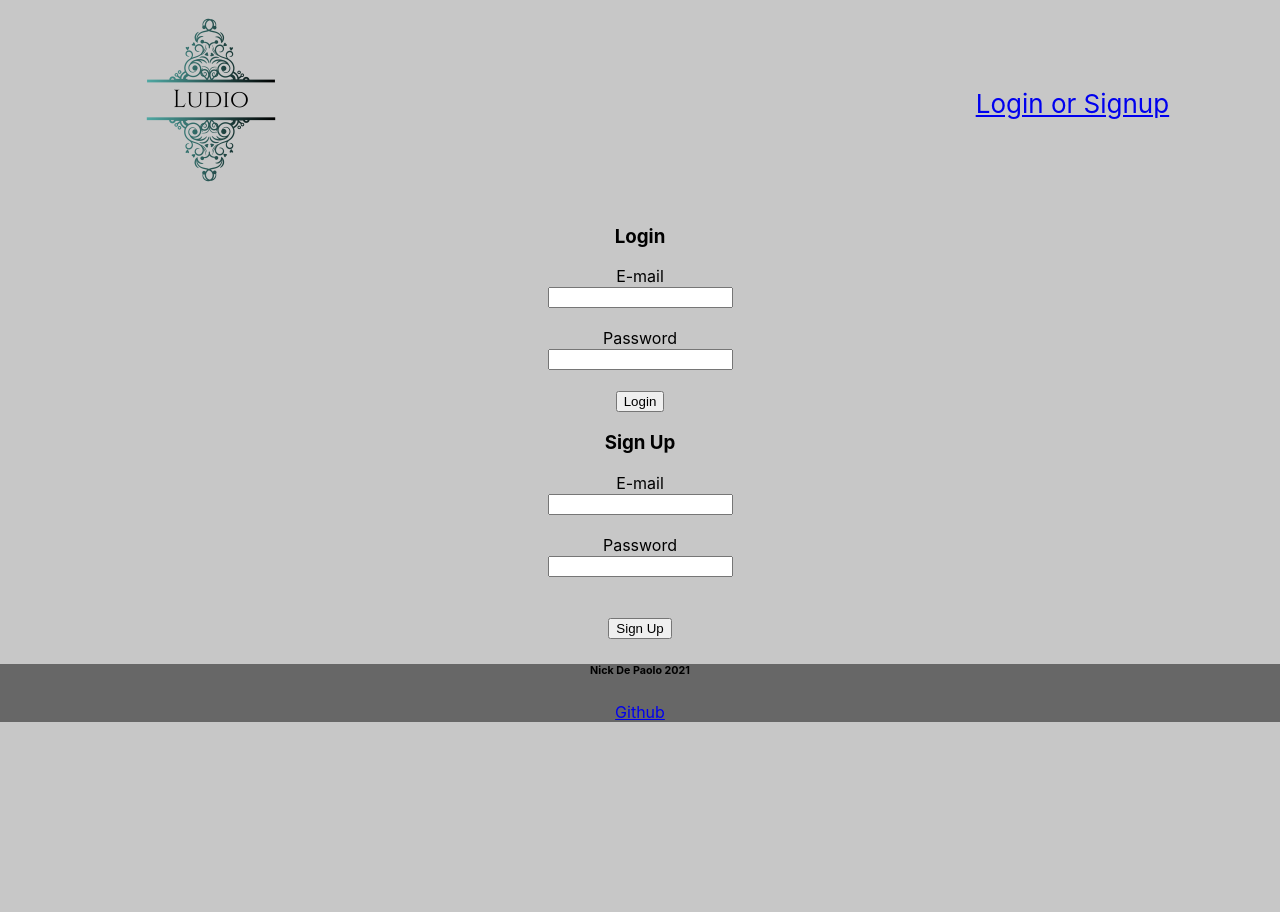
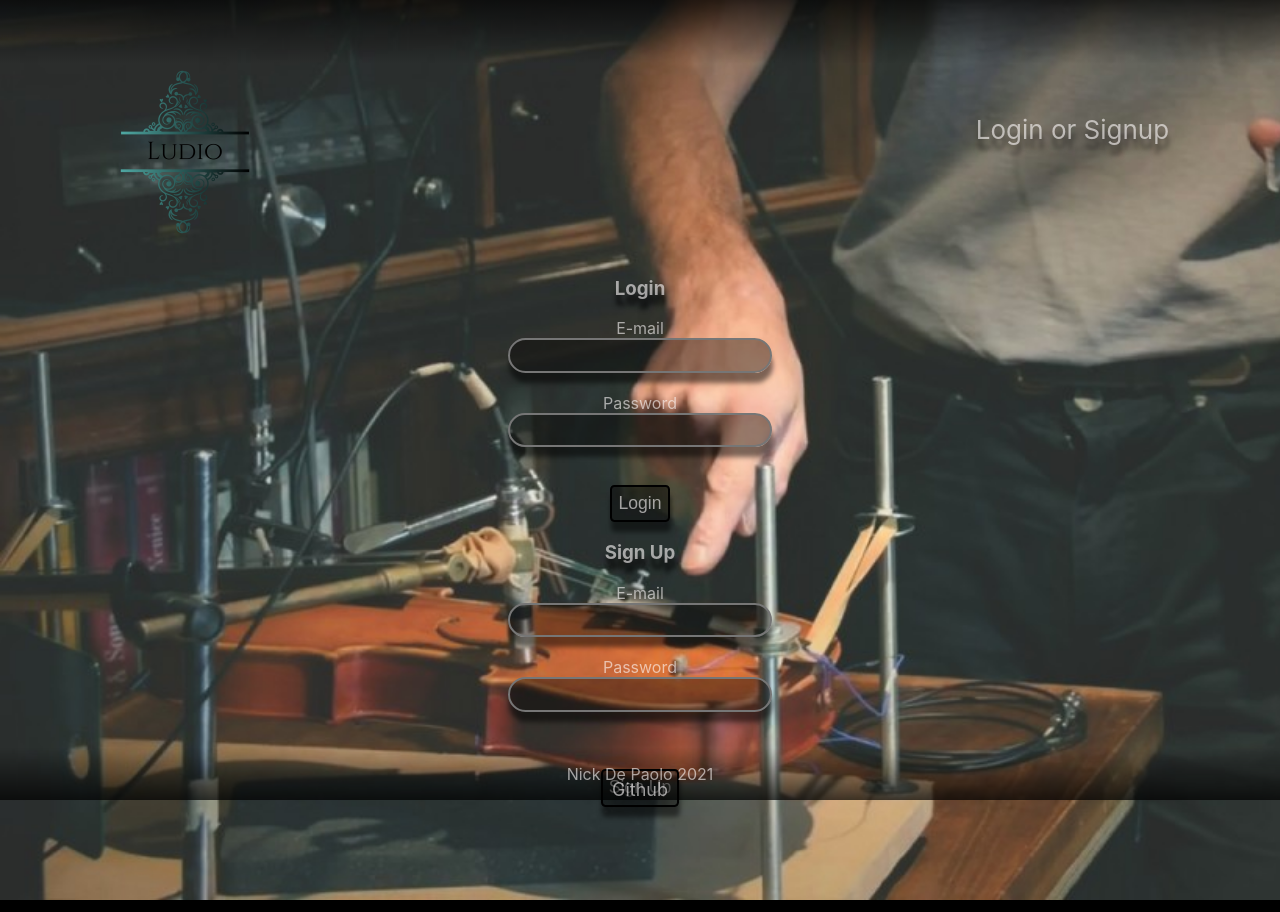
Before and after one commit to nickdepaolo/FinalClient, a React (Create React App) app: page /auth in a window 1280 px wide. Before the commit the page ends 800 px from the top, so only its background shows below. Built offline with nearby package versions, Linux system fonts and the light colour scheme.

Commit message:
2315 5/25

```diff
--- a/package.json
+++ b/package.json
@@ -16,6 +16,7 @@
     "react": "^17.0.2",
     "react-dom": "^17.0.2",
     "react-router-dom": "^5.2.0",
+    "react-router-guards": "^1.0.2",
     "react-scripts": "4.0.3",
     "reactstrap": "^8.9.0",
     "typescript": "^4.2.4",
--- a/src/App.css
+++ b/src/App.css
@@ -1,10 +1,20 @@
 .App {
   text-align: center;
+  background-image:linear-gradient(rgba(0, 0, 0, 0.692), rgba(0,0,0,0) 4em),
+  url('../src/Components/Assets/2020-03-16-instrument-making-4-0-1.jpg');
+  background-size: 100em;
+  size: cover;
+  height:max-content;
+  background-repeat: no-repeat;
+  background-color: black;
+  min-height: 50em;
 
 }
 
 body {
   background-color: rgba(0, 0, 0, 0.219);
+  height: 100%;
+  color: rgba(255, 251, 251, 0.6);
   }
 
 .App-header {
@@ -17,7 +27,98 @@ body {
   color: white;
 }
 
+.link {
+  font-size: calc(10px + 2vmin);
+  color: rgba(255, 251, 251, 0.6);
+  text-decoration: none;
+  text-shadow: 1px 10px 5px rgba(0,0,0,.5);
+}
 
+#logo{
+  padding-top: 2em;
+  position: relative;
+  left: -1em
+}
+
+.link2{
+  font-size: calc(2px + 2vmin);
+  color: rgba(255, 251, 251, 0.6);
+  text-decoration: none;
+  text-shadow: 1px 10px 5px rgba(0,0,0,.5);
+}
+
+.link:hover{
+  opacity: 25%;
+  /* border-color:#26524fb0; */
+  color: rgba(255, 251, 251, 1);
+  /* background-color: rgba(0,0,0,.7); */
+  text-shadow: 1px 10px 5px rgba(31, 0, 0, 0.9);
+  transition: .5s cubic-bezier(0.075, 0.82, 0.165, 1);
+}
+
+.link2:hover{
+  opacity: 50%;
+  border-color:#26524fb0;
+  color: rgba(255, 251, 251, 1);
+  background-color: rgba(0,0,0,.7);
+  text-shadow: 1px 10px 5px rgba(31, 0, 0, 0.9);
+  transition: .5s cubic-bezier(0.075, 0.82, 0.165, 1);
+}
+
+.formhead{
+  text-shadow: 1px 10px 5px rgba(0, 0, 0, 0.9);
+}
+
+Input {
+  color: rgba(255, 251, 251, 0.6);
+  background-color: rgba(0,0,0,.4);
+  box-shadow: 1px 10px 5px rgba(0,0,0,.5);
+  border-radius: 1em;
+  border-style:solid;
+  cursor: pointer;
+  font-size: 1.4em;
+  width: 20%;
+  text-align: center;
+  text-transform: lowercase;
+  transition: .5s ease-in-out;
+  outline: none;
+  z-index: 2;
+  padding: .1em;
+}
+
+Input:hover{
+
+  opacity: 50%;
+  border-color:#26524fb0;
+  color: rgba(255, 251, 251, 1);
+  background-color: rgba(0,0,0,.7);
+  box-shadow: 1px 10px 5px rgba(31, 0, 0, 0.9);
+  transition: .5s cubic-bezier(0.075, 0.82, 0.165, 1);
+}
+
+Button:hover{
+  opacity: 50%;
+  border-color:#26524fb0;
+  color: rgba(255, 251, 251, 1);
+  background-color: rgba(0,0,0,.7);
+  box-shadow: 1px 10px 5px rgba(31, 0, 0, 0.9);
+  transition: .5s cubic-bezier(0.075, 0.82, 0.165, 1);
+}
+
+Button {
+  color: rgba(255, 251, 251, 0.6);
+  background-color: rgba(0,0,0,.4);
+  box-shadow: 1px 10px 5px rgba(0,0,0,.5);
+  border-radius: .25em;
+  border-style: solid;
+  cursor: pointer;
+  font-size: 1.1em;
+  margin-top: 1em;
+  transition: .5s ease-in-out;
+  position: center;
+  outline: none;
+  padding: .35em
+}
 
 .logo{
   background-color: violet;
@@ -25,6 +126,43 @@ body {
 }
 
 .footer {
-  background-color:#08080880;
+  background-image:linear-gradient(rgba(0, 0, 0, 0), rgba(0,0,0, 0.87) 4em);
+  bottom: 0;
+  width: 100%;
+  position: fixed;
 
 }
+
+.foot {
+  height: calc(100%-60px);
+}
+
+body::-webkit-scrollbar {
+  background-color: #26524fb0;
+  width: 1.5em;
+}
+
+body::-webkit-scrollbar-thumb{
+  background-color: rgba(0, 0, 0, 0.445);
+  background-image:
+  linear-gradient( rgba(0,0,0,.8) 1%, #26524fb0 50%,rgba(0,0,0,.8) 100% 100%);;
+  /* border-width: 1px black; */
+  border-style: solid;
+  border-radius: 5px;
+  border-color: rgba(0, 0, 0, 0.479);
+}
+
+#App-header {
+  font-family: monospace;
+  color: #26524fb0;
+  font-size: 2em;
+  font-weight: 400;
+}
+
+#sign{
+  margin-bottom: 6em;
+}
+
+#name{
+  margin-bottom: -.3em;
+}
--- a/src/App.tsx
+++ b/src/App.tsx
@@ -9,6 +9,8 @@ import Logout from "../src/Components/Auth/Logout";
 import Footer from "../src/Components/Footer";
 import Home from "../src/Components/Home/Home";
 import StoreSetup from "../src/Components/Home/StoreSetup"
+import { GuardProvider, GuardedRoute } from 'react-router-guards'
+
 
 
 type MainProps = {};
@@ -35,6 +37,17 @@ export default class Main extends React.Component<MainProps, MainState> {
       storeId: 0
     };
   }
+
+  requireLogin = (to: any, from: any, next: { (): void; redirect: (arg0: string) => void; }) => {
+    if (this.state.sessionToken !== localStorage.getItem('token')) {
+      if (this.state.id == null||undefined) {
+        next();
+      }
+      next.redirect('/login');
+    } else {
+      next();
+    }
+  };
 
   updateToken = (newToken: string) => {
     console.log(newToken);
@@ -118,13 +131,16 @@ componentDidMount() {
             <div>
               <Switch>
                 <Route exact path="/auth" component={this.protectedViews} />
+                <GuardProvider guards={[this.requireLogin]}>
                 <Route exact path="/logout" component={this.logoutView} />
                 <Route exact path="/item" component={this.itemPage} />
                 <Route exact path="/home" component={this.storeView} />
+                </GuardProvider>
                 <Route exact path="/" component={Splash} />
               </Switch>
-
-               <Footer />
+              <div className='foot'>
+              <Footer />
+              </div>
             </div>
           </div>
         </Router>
--- a/src/Components/Auth/Login.tsx
+++ b/src/Components/Auth/Login.tsx
@@ -83,7 +83,7 @@ export default class Login extends React.Component<AuthProps, AuthState> {
   render() {
     return (
       <div>
-        <h3>Login</h3>
+        <h3 className='formhead' >Login</h3>
 
         <Form onSubmit={this.handleSubmit}>
           <FormGroup>
@@ -93,8 +93,7 @@ export default class Login extends React.Component<AuthProps, AuthState> {
           <FormGroup>
             <Input
               onChange={(e) => this.setState({ email: e.target.value })}
-              name="email"
-              type="email"
+
             />
           </FormGroup>
 
@@ -107,8 +106,7 @@ export default class Login extends React.Component<AuthProps, AuthState> {
           <FormGroup>
             <Input
               onChange={(e) => this.setState({ password: e.target.value })}
-              name="password"
-              type="password"
+
             />
           </FormGroup>
 
--- a/src/Components/Auth/Signup.tsx
+++ b/src/Components/Auth/Signup.tsx
@@ -122,7 +122,7 @@ export default class Signup extends React.Component<AuthProps, AuthState> {
   render() {
     return (
       <div>
-        <h3>Sign Up</h3>
+        <h3 className='formhead' >Sign Up</h3>
 
         <Form onSubmit={this.handleSubmit}>
           <FormGroup>
@@ -132,8 +132,7 @@ export default class Signup extends React.Component<AuthProps, AuthState> {
           <FormGroup>
             <Input
               onChange={(e) => this.setState({ email: e.target.value })}
-              name="email"
-              type="email"
+
             />
           </FormGroup>
 
@@ -146,8 +145,7 @@ export default class Signup extends React.Component<AuthProps, AuthState> {
           <FormGroup>
             <Input
               onChange={(e) => this.setState({ password: e.target.value })}
-              name="password"
-              type="password"
+
             />
           </FormGroup>
 
@@ -160,7 +158,7 @@ export default class Signup extends React.Component<AuthProps, AuthState> {
 
           <br />
 
-          <Button type="submit">Sign Up</Button>
+          <Button id='sign' type="submit">Sign Up</Button>
 
         </Form>
       </div>
--- a/src/Components/Footer.tsx
+++ b/src/Components/Footer.tsx
@@ -4,8 +4,8 @@ import { Link } from "react-router-dom";
 const Footer: React.FunctionComponent = () => {
     return (
         <div className='footer'>
-        <h6>Nick De Paolo 2021</h6>
-        <Link to='https://github.com/nickdepaolo/FinalClient' >Github</Link>
+        <p id='name' >Nick De Paolo 2021</p>
+        <Link className='link2' to='https://github.com/nickdepaolo/FinalClient' >Github</Link>
         </div>
     )
 }
--- a/src/Components/Nav.tsx
+++ b/src/Components/Nav.tsx
@@ -22,13 +22,13 @@ export default class Sitebar extends React.Component <NavProps,{}>{
 
       <Link to={'/'}>
       <NavbarBrand >
-        <img src={Logo} alt="" />
+        <img id='logo' src={Logo} alt="" />
       </NavbarBrand>
       </Link>
 
       <NavbarBrand>
         {this.props.maker === true  ? (
-          <Link to="/home">My Store</Link>
+          <Link className='link' to="/home">My Store</Link>
         ) : (
           ''
         )}
@@ -36,7 +36,7 @@ export default class Sitebar extends React.Component <NavProps,{}>{
 
       <NavbarBrand>
       {this.props.maker === true  ? (
-          <Link to="/item">My Items</Link>
+          <Link className='link' to="/item">My Items</Link>
         ) : (
           ''
         )}
@@ -44,9 +44,9 @@ export default class Sitebar extends React.Component <NavProps,{}>{
 
       <NavbarBrand>
         {localStorage.getItem("token") ? (
-          <Link to="/logout">Logout</Link>
+          <Link className='link' to="/logout">Logout</Link>
         ) : (
-          <Link to="/auth">Login or Signup</Link>
+          <Link className='link' to="/auth">Login or Signup</Link>
         )}
       </NavbarBrand>
 
```
Also changed, not shown: src/Components/Home/Home.tsx (+50 -45 lines), 1 other file (tests, documents, lock files or other folders).
